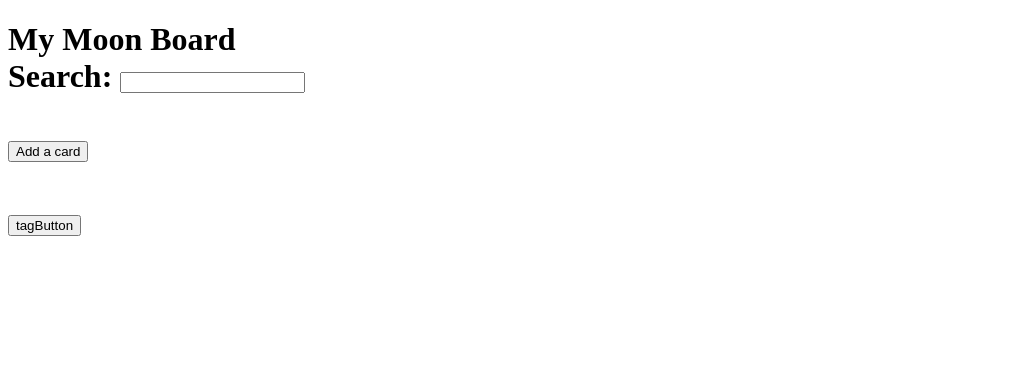
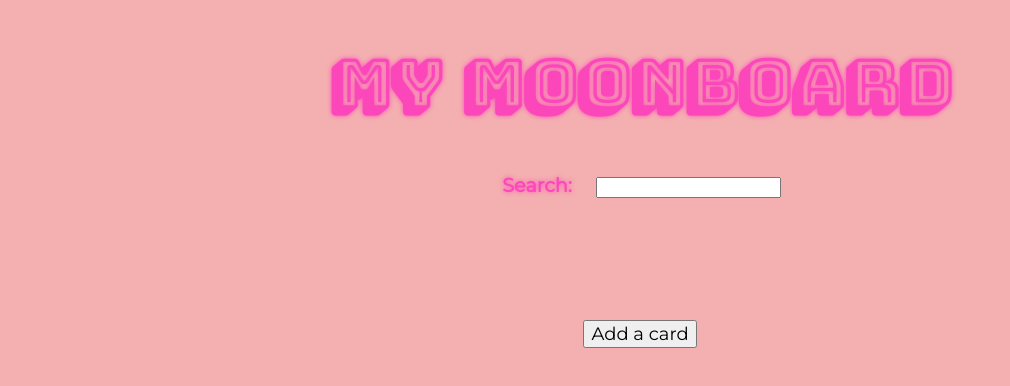
Before and after one commit to JamesMW2/Pin-Board, a plain HTML site: page index.html in a window 1280 px wide. Shown: the whole page, without its empty margins (0-1010 px from the left). Drawn offline with Linux system fonts and the light colour scheme.

Commit message:
Made a empty card container which will be filled using JS

```diff
--- a/index.html
+++ b/index.html
@@ -6,7 +6,7 @@
 	<meta name="viewport" content="width=device-width">
 	<title>My Moonboard</title>
 
-	<link rel="stylesheet" href "style.css" />
+	<link rel="stylesheet" href="style.css" />
 	<link rel="preconnect" href="https://fonts.gstatic.com" />
 	<link href="https://fonts.googleapis.com/css2?family=Montserrat&display=swap" rel="stylesheet">
 	<link rel="preconnect" href="https://fonts.gstatic.com">
@@ -14,20 +14,14 @@
 </head>
 
 <body>
-	<h1 class="header">My Moon Board</hi>
+	<h1 class="header">My MoonBoard</hi>
 		<div class="searchContainer">
 			<label class="searchLabel">Search:</label>
       <input class="searchinput" />
       <p class="searchResult"></p>
       <button class="newCardButton">Add a card</button>
       </div>
-      <div class="cardContainer">
-      <div class="card">
-        <img />
-        <div class="tagContainer">
-          <button class="tagButton">tagButton</button>
-        </div>
-      </div>
+     <div class="cardContainer" id="cardContainer"></div>
 
     </div>
 
```
